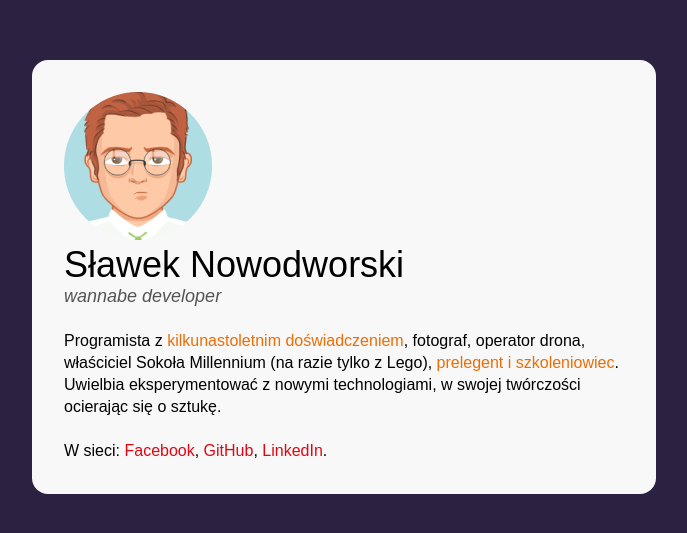
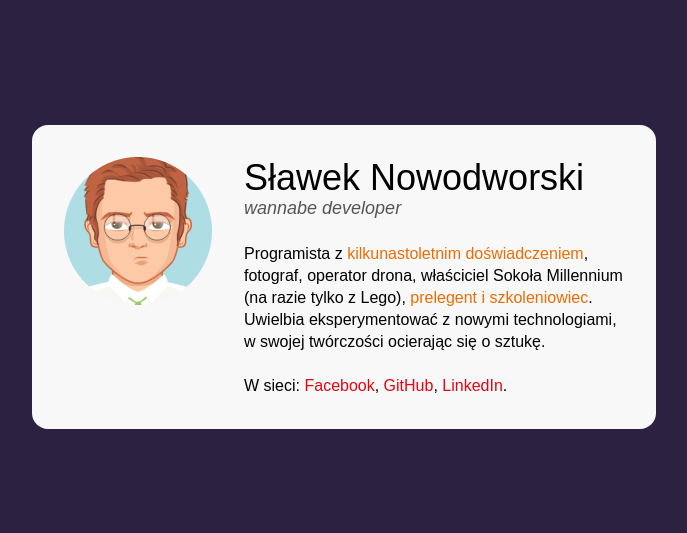
Before and after one commit to SlawomirN/business-card, a plain HTML site: page index.html in a window 1280 px wide. Shown: the part 123-656 px from the top of the page, without its empty margins (296-983 px from the left). Drawn offline with Linux system fonts and the light colour scheme.

Commit message:
styling complete

```diff
--- a/index.html
+++ b/index.html
@@ -1,5 +1,6 @@
 <!DOCTYPE html>
 <html lang="pl">
+
 <head>
     <meta charset="UTF-8">
     <meta name="viewport" content="width=device-width, initial-scale=1.0">
@@ -7,21 +8,30 @@
     <link href="normalize.css" rel="stylesheet" type="text/css">
     <link href="style.css" rel="stylesheet" type="text/css">
 </head>
+
 <body>
     <main class="main">
         <article class="person">
             <img class="person__picture" src="avatar.png" alt="Zdjęcie Sławka Nowodworskiego">
+            <div>
                 <header class="person__info">
                     <h1 class="person__name">Sławek Nowodworski</h1>
                     <p class="person__position">wannabe developer</p>
                 </header>
                 <p class="person__description person__description--with-margin">
-                Programista z <strong class="special">kilkunastoletnim doświadczeniem</strong>, fotograf, operator drona, właściciel Sokoła Millennium (na razie tylko z Lego), <strong class="special">prelegent i szkoleniowiec</strong>. Uwielbia eksperymentować z nowymi technologiami, w swojej twórczości ocierając się o sztukę.
+                    Programista z <strong class="special">kilkunastoletnim doświadczeniem</strong>, fotograf, operator
+                    drona, właściciel Sokoła Millennium (na razie tylko z Lego), <strong class="special">prelegent i
+                        szkoleniowiec</strong>. Uwielbia eksperymentować z nowymi technologiami, w swojej twórczości
+                    ocierając się o sztukę.
                 </p>
                 <p class="person__description">
-                W sieci: <a class="person__link" href="https://www.facebook.com/harpslav">Facebook</a>, <a class="person__link" href="https://github.com/SlawomirN">GitHub</a>, <a class="person__link" href="https://www.linkedin.com/in/lublingua">LinkedIn</a>.
+                    W sieci: <a class="person__link" href="https://www.facebook.com/harpslav">Facebook</a>, <a
+                        class="person__link" href="https://github.com/SlawomirN">GitHub</a>, <a class="person__link"
+                        href="https://www.linkedin.com/in/lublingua">LinkedIn</a>.
                 </p>
+            </div>
         </article>
     </main>
 </body>
+
 </html>
--- a/style.css
+++ b/style.css
@@ -25,6 +25,8 @@ body {
 }
 
 .person {
+    display: flex;
+    align-items: flex-start;
 
 }
 
@@ -36,6 +38,10 @@ body {
 
 .person__description--with-margin {
     margin-bottom: 22px;
+}
+
+.person__picture {
+    margin-right: 32px;
 }
 
 .person__info {
```
Lines whose indentation alone changed are shown as unchanged.
